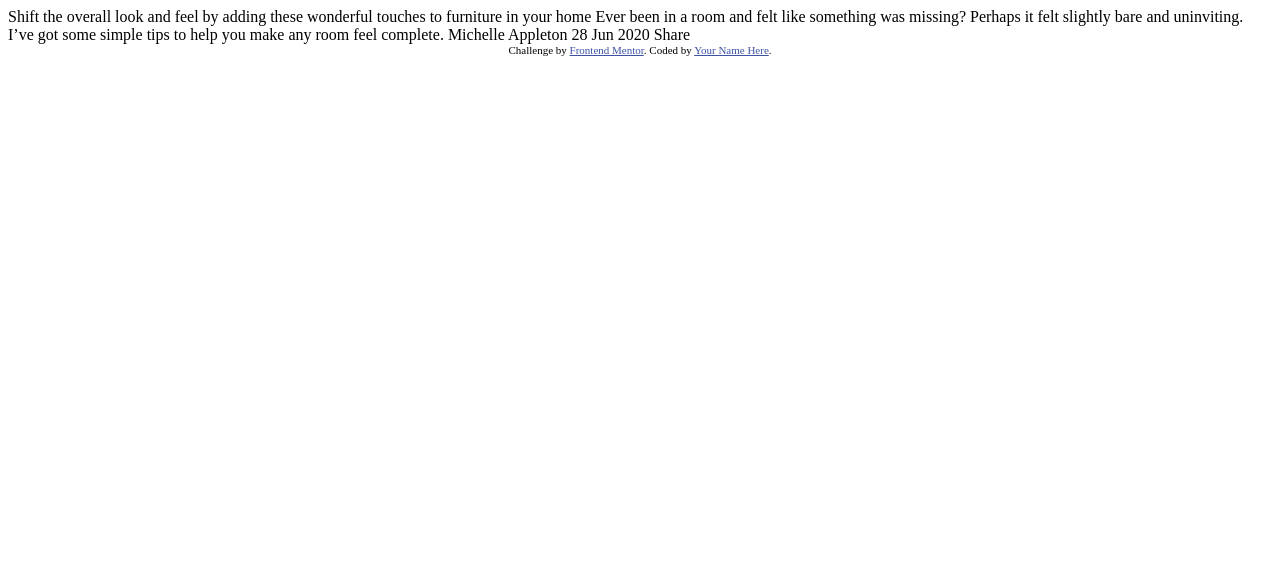
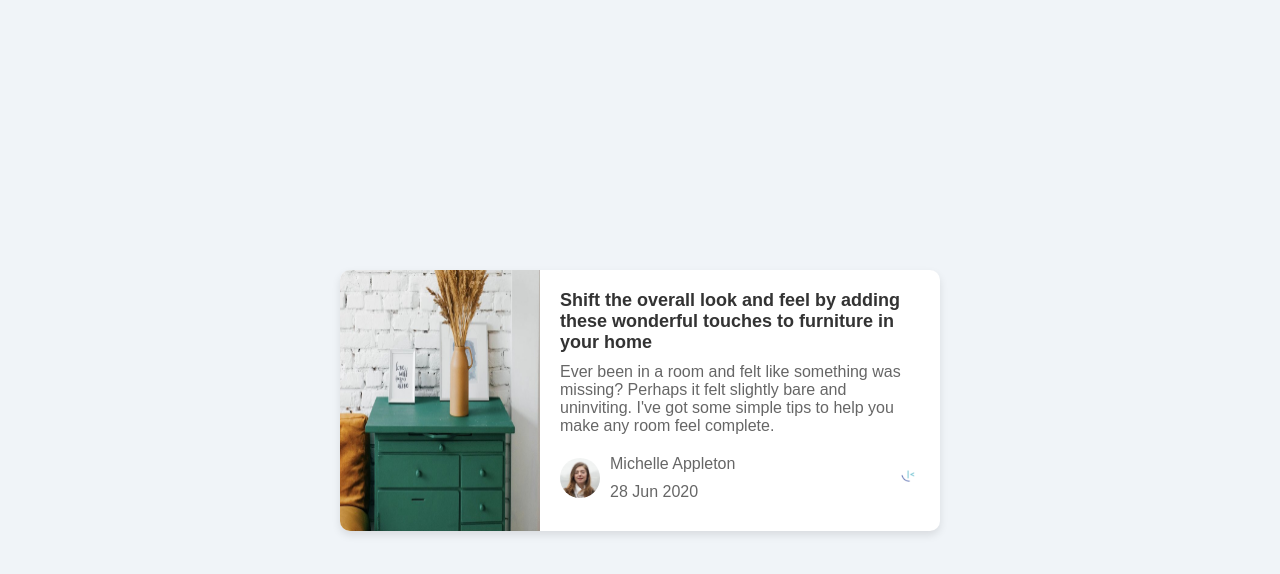
Before and after one commit to shaniya-v/Project-9, a plain HTML site: page article-preview-component-master/index.html in a window 1280 px wide. Drawn offline with Linux system fonts and the light colour scheme; files whose address does not match are found by name.

Commit message:
completed

```diff
--- a/article-preview-component-master/index.html
+++ b/article-preview-component-master/index.html
@@ -1,36 +1,126 @@
 <!DOCTYPE html>
 <html lang="en">
 <head>
-  <meta charset="UTF-8">
-  <meta name="viewport" content="width=device-width, initial-scale=1.0"> <!-- displays site properly based on user's device -->
-
-  <link rel="icon" type="image/png" sizes="32x32" href="./images/favicon-32x32.png">
-
-  <title>Frontend Mentor | Article preview component</title>
-
-  <!-- Feel free to remove these styles or customise in your own stylesheet 👍 -->
-  <style>
-    .attribution { font-size: 11px; text-align: center; }
-    .attribution a { color: hsl(228, 45%, 44%); }
-  </style>
+    <meta charset="UTF-8">
+    <meta name="viewport" content="width=device-width, initial-scale=1.0">
+    <title>Card with Share Icon</title>
+    <style>
+        body {
+            font-family: Arial, sans-serif;
+            background-color: #f0f4f8;
+            display: flex;
+            justify-content: center;
+            align-items: center;
+            height: 100vh;
+            margin: 0;
+        }
+        .card {
+            display: flex;
+            background-color: white;
+            border-radius: 10px;
+            box-shadow: 0 4px 8px rgba(0, 0, 0, 0.1);
+            overflow: hidden;
+            width: 600px;
+        }
+        .card img {
+            width: 200px;
+            height: auto;
+        }
+        .card-content {
+            padding: 20px;
+            display: flex;
+            flex-direction: column;
+            justify-content: space-between;
+        }
+        .card-content h2 {
+            margin: 0;
+            font-size: 18px;
+            color: #333;
+        }
+        .card-content p {
+            margin: 10px 0;
+            color: #666;
+        }
+        .card-footer {
+            display: flex;
+            justify-content: space-between;
+            align-items: center;
+            position: relative;
+        }
+        .author {
+            display: flex;
+            align-items: center;
+        }
+        .author img {
+            border-radius: 50%;
+            width: 40px;
+            height: 40px;
+            margin-right: 10px;
+        }
+        .share-icon {
+            cursor: pointer;
+        }
+        .share-icon img {
+            width: 24px; /* Updated size */
+            height: 24px; /* Updated size */
+        }
+        .share-options {
+            display: none;
+            position: absolute;
+            background-color: white;
+            border: 1px solid #ddd;
+            border-radius: 5px;
+            box-shadow: 0 4px 8px rgba(0, 0, 0, 0.1);
+            padding: 10px;
+            margin-top: 10px;
+            right: 0;
+        }
+        .share-options a {
+            display: block;
+            padding: 5px 10px;
+            color: #333;
+            text-decoration: none;
+        }
+        .share-options a:hover {
+            background-color: #f0f4f8;
+        }
+    </style>
 </head>
 <body>
+    <div class="card">
+        <img src="C:\Users\shani\AppData\Local\Temp\9f53aa3a-506a-4d64-93ca-80da328c2e1d_Project-9.zip.e1d\article-preview-component-master\images\drawers.jpg" alt="Green dresser with vase">
+        <div class="card-content">
+            <h2>Shift the overall look and feel by adding these wonderful touches to furniture in your home</h2>
+            <p>Ever been in a room and felt like something was missing? Perhaps it felt slightly bare and uninviting. I've got some simple tips to help you make any room feel complete.</p>
+            <div class="card-footer">
+                <div class="author">
+                    <img src="C:\Users\shani\AppData\Local\Temp\aa034d1c-f724-45fd-b8bb-6c74a3a51cbb_Project-9.zip.cbb\article-preview-component-master\images\avatar-michelle.jpg" alt="Michelle Appleton">
+                    <div>
+                        <p>Michelle Appleton</p>
+                        <p>28 Jun 2020</p>
+                    </div>
+                </div>
+                <div class="share-icon" onclick="toggleShareOptions()">
+                    <img src="C:\Users\shani\AppData\Local\Temp\5fd17c83-9799-499f-ba39-433b6d688a63_Project-9.zip.a63\article-preview-component-master\images\favicon-32x32.png" alt="Share icon" style="width: 24px; height: 24px;"> <!-- Updated size -->
+                </div>
+                <div class="share-options" id="share-options">
+                    <a href="#">Facebook</a>
+                    <a href="#">Twitter</a>
+                    <a href="#">LinkedIn</a>
+                </div>
+            </div>
+        </div>
+    </div>
 
-  Shift the overall look and feel by adding these wonderful
-  touches to furniture in your home
-
-  Ever been in a room and felt like something was missing? Perhaps
-  it felt slightly bare and uninviting. I’ve got some simple tips
-  to help you make any room feel complete.
-
-  Michelle Appleton
-  28 Jun 2020
-
-  Share
-
-  <div class="attribution">
-    Challenge by <a href="https://www.frontendmentor.io?ref=challenge" target="_blank">Frontend Mentor</a>.
-    Coded by <a href="#">Your Name Here</a>.
-  </div>
+    <script>
+        function toggleShareOptions() {
+            const shareOptions = document.getElementById('share-options');
+            if (shareOptions.style.display === 'block') {
+                shareOptions.style.display = 'none';
+            } else {
+                shareOptions.style.display = 'block';
+            }
+        }
+    </script>
 </body>
 </html>
```
